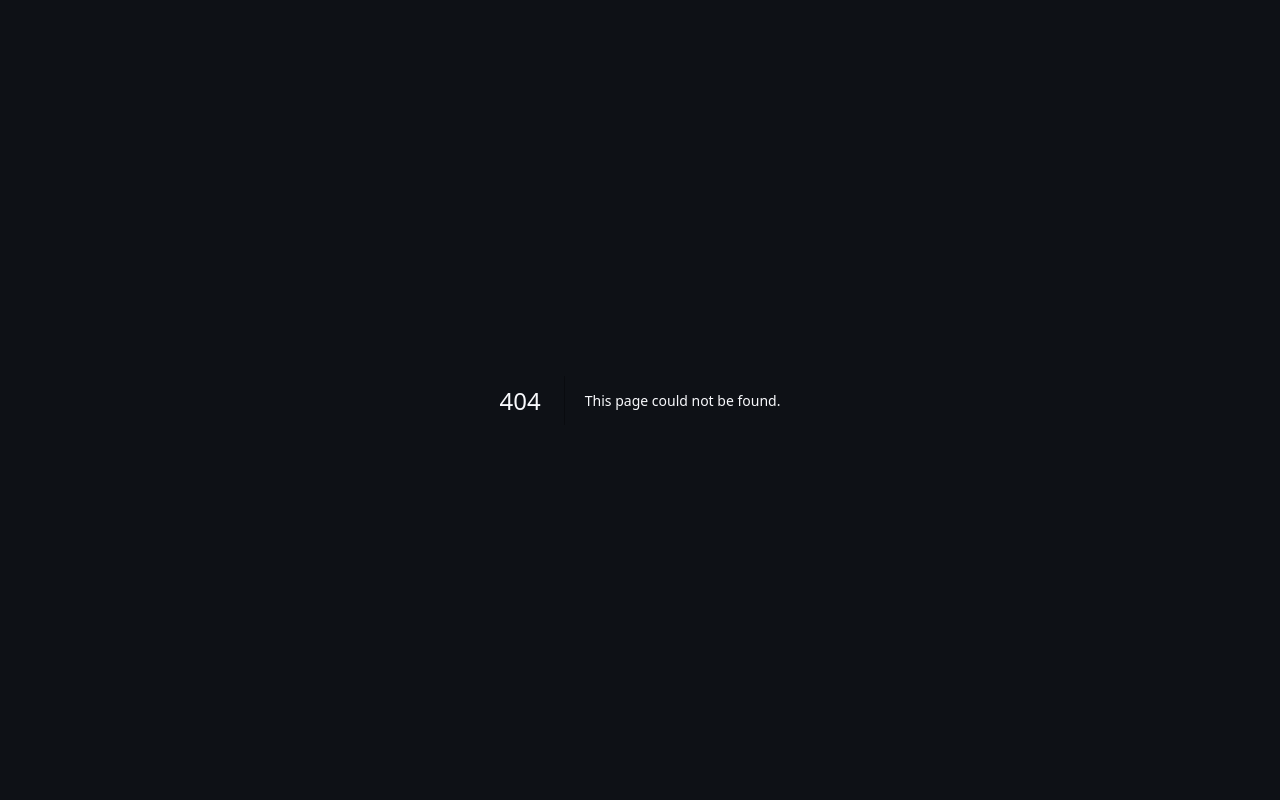
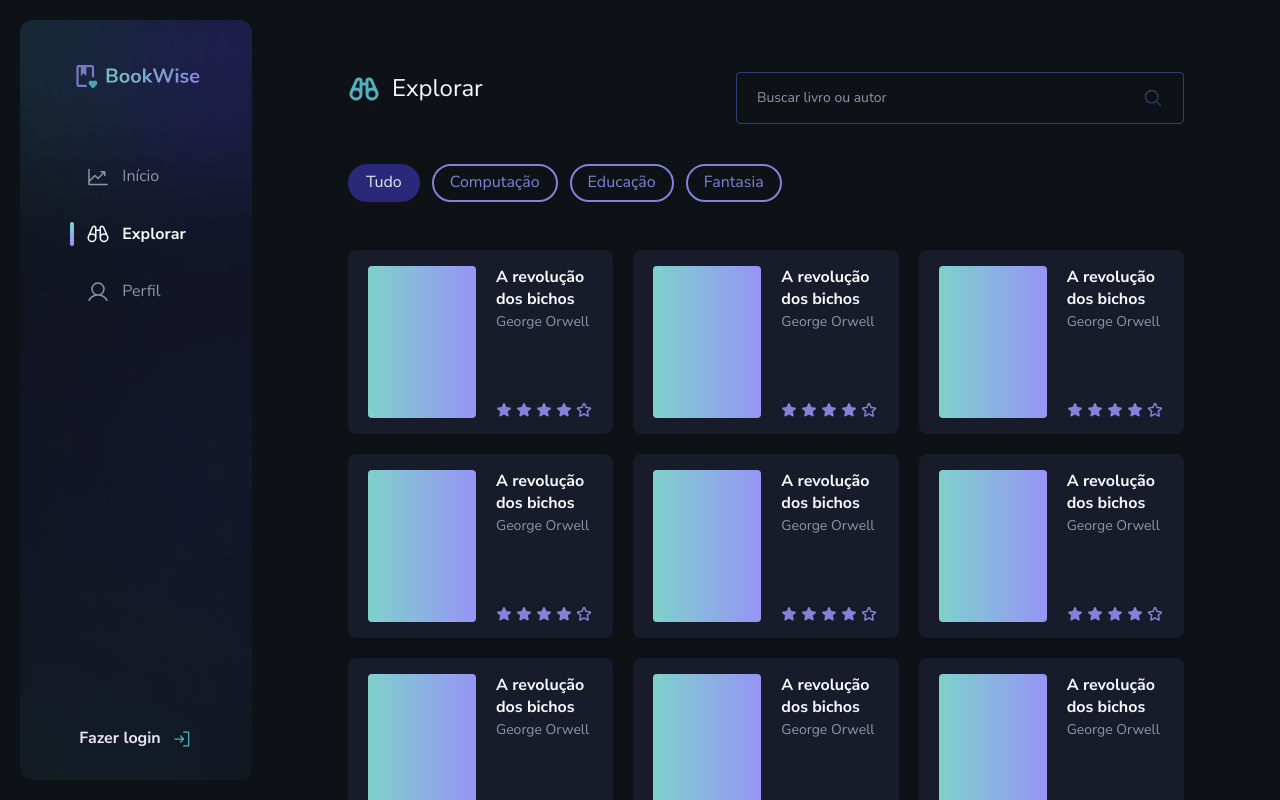
Before and after one commit to luiz21goncalves/ignite-book-wise, a Next.js app: page /dashboard/explore in a window 1280 px wide. Before the commit this address had no page. Built offline with nearby package versions, Linux system fonts and the light colour scheme.

Commit message:
feat: add explore page

```diff
--- /dev/null
+++ b/src/app/dashboard/explore/components/BookCard.tsx
@@ -0,0 +1,20 @@
+import { Rating } from '@/components/Rating'
+
+export function BookCard() {
+  return (
+    <div className="bg-gray-700 py-4 px-5 flex flex-row gap-5 rounded-lg relative overflow-hidden">
+      <div className="w-[108px] h-[152px] bg-gradient-horizontal rounded flex-shrink-0" />
+
+      <div className="flex flex-col justify-between">
+        <div className="flex flex-col">
+          <strong className="text-heading-xs font-bold">
+            A revolução dos bichos
+          </strong>
+          <span className="text-sm text-gray-400">George Orwell</span>
+        </div>
+
+        <Rating rating={4} />
+      </div>
+    </div>
+  )
+}
--- /dev/null
+++ b/src/app/dashboard/explore/page.tsx
@@ -0,0 +1,37 @@
+import { Input } from '@/components/Input'
+import { PageTitle } from '@/components/PageTitle'
+import { Tag } from '@/components/Tag'
+import { Binoculars } from '@/icons'
+
+import { BookCard } from './components/BookCard'
+
+export default function Explore() {
+  return (
+    <div className="w-full h-full">
+      <header className="flex flex-row items-start justify-between">
+        <PageTitle icon={Binoculars}>Explorar</PageTitle>
+        <Input placeholder="Buscar livro ou autor" />
+      </header>
+
+      <div className="flex flex-row items-center gap-3 mt-10 mb-12">
+        <Tag isSelected>Tudo</Tag>
+        <Tag>Computação</Tag>
+        <Tag>Educação</Tag>
+        <Tag>Fantasia</Tag>
+      </div>
+
+      <div className="grid grid-cols-3 gap-5">
+        <BookCard />
+        <BookCard />
+        <BookCard />
+        <BookCard />
+        <BookCard />
+        <BookCard />
+        <BookCard />
+        <BookCard />
+        <BookCard />
+        <BookCard />
+      </div>
+    </div>
+  )
+}
```
